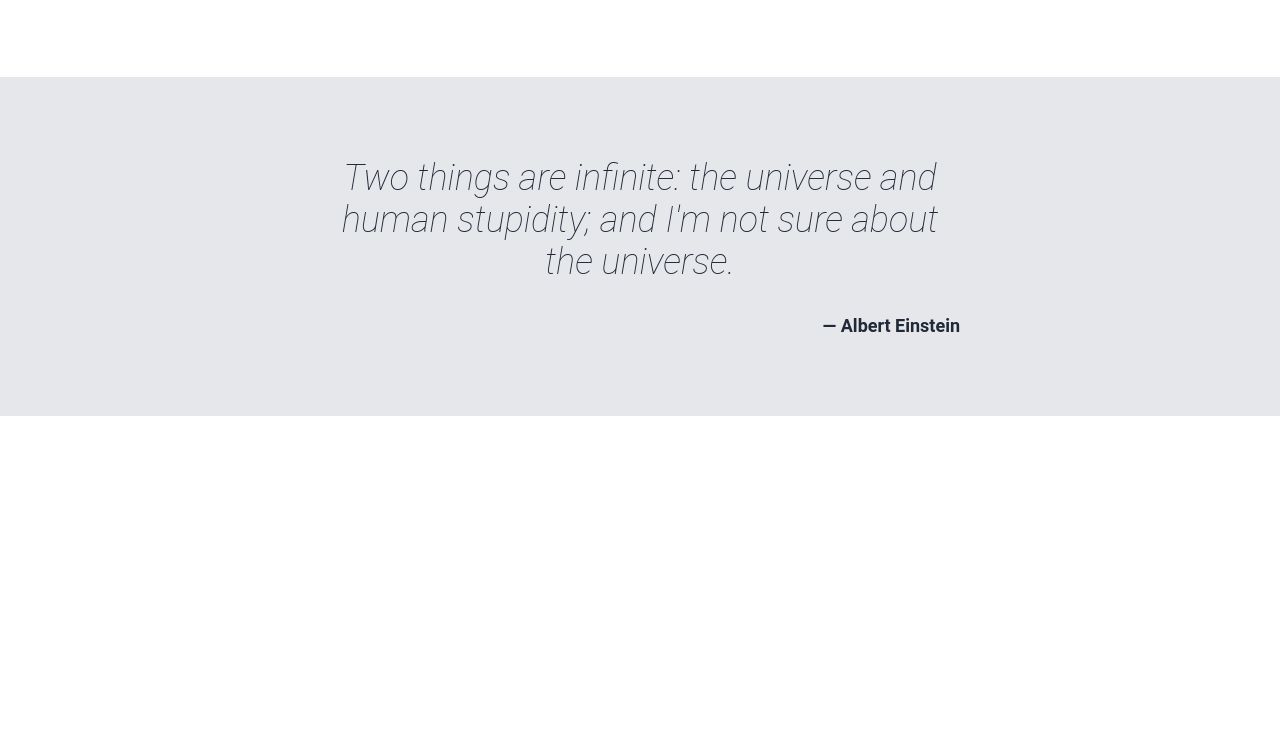
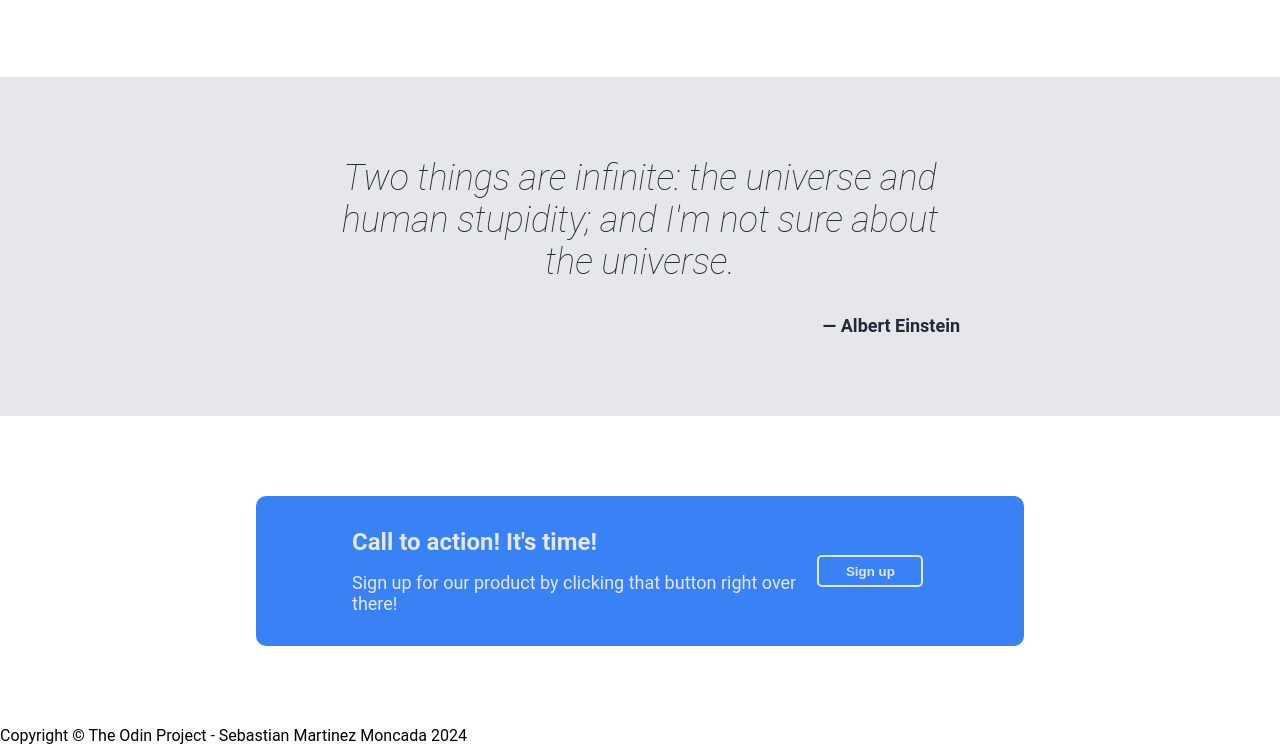
Before and after one commit to semartinezmo/landing-page-top, a plain HTML site: page index.html in a window 1280 px wide. Shown: the part 1052-1797 px from the top of the page. Before the commit the page ends 1468 px from the top, so only its background shows below. Drawn offline with Linux system fonts and the light colour scheme.

Commit message:
Completed the fourth section:
1. Added needed divs and elements on the html to recreate the section
required.
2. Created button as well
3. Organized everything with flexbox
4. Styled with css.

```diff
--- a/index.html
+++ b/index.html
@@ -90,5 +90,21 @@
       </blockquote>
       <p>— Albert Einstein</p>
     </div>
+    <div class="fourth-section">
+      <div class="call-action">
+        <div class="call-text">
+          <h2>Call to action! It's time!</h2>
+          <p>
+            Sign up for our product by clicking that button right over there!
+          </p>
+        </div>
+        <div class="call-sign-up">
+          <button>Sign up</button>
+        </div>
+      </div>
+    </div>
+    <footer>
+      Copyright © The Odin Project - Sebastian Martinez Moncada 2024
+    </footer>
   </body>
 </html>
--- a/styles.css
+++ b/styles.css
@@ -10,7 +10,7 @@
 }
 
 body {
-  font-family: "Roboto", sans-serif;
+  font-family: "roboto", sans-serif;
 }
 
 .header-container {
@@ -163,3 +163,51 @@
   text-align: right;
   font-weight: bold;
 }
+
+.fourth-section {
+  padding: 5em 16em;
+}
+
+.call-action {
+  background-color: #3882f6;
+  padding: 2em 6em;
+  display: flex;
+  border-radius: 10px;
+}
+
+.call-text {
+  display: flex;
+  flex-direction: column;
+  gap: 1em;
+  flex: 0 0 80%;
+}
+
+.call-text h2 {
+  color: #e5e7eb;
+  font-size: 36px;
+  font-weight: bolder;
+  font-size: 24px;
+}
+
+.call-text p {
+  color: #e5e7eb;
+  font-size: 18px;
+  font-weight: 0;
+}
+
+.call-sign-up {
+  display: flex;
+  justify-content: center;
+  align-items: center;
+  flex: 0 0 20%;
+}
+.call-sign-up button {
+  background-color: #3882f6;
+  color: #e5e7eb;
+  padding: 10px;
+  width: fit-content;
+  border-radius: 5px;
+  padding: 0.5em 2em;
+  font-weight: bold;
+  border: 2px solid #e5e7eb;
+}
```
